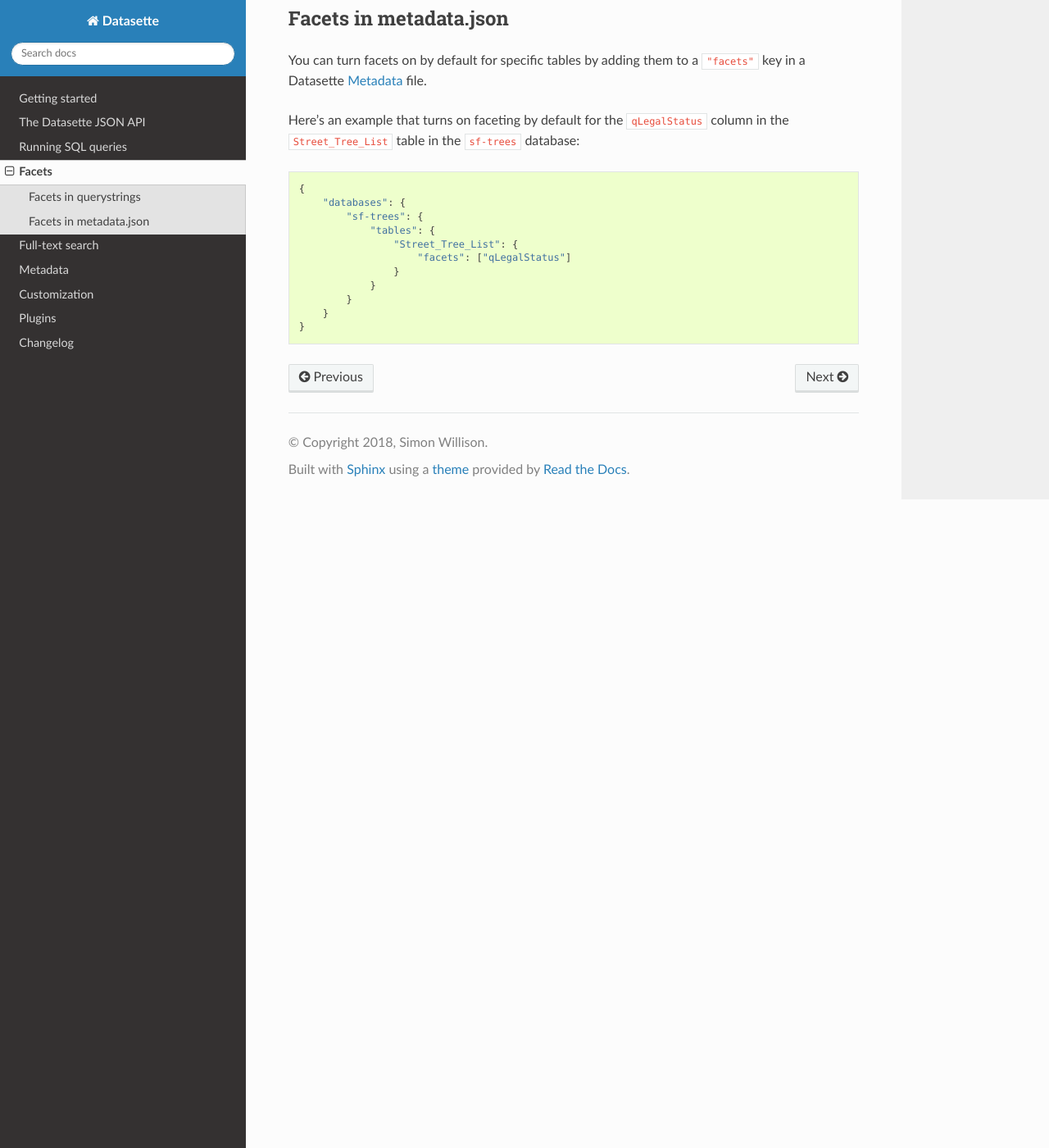
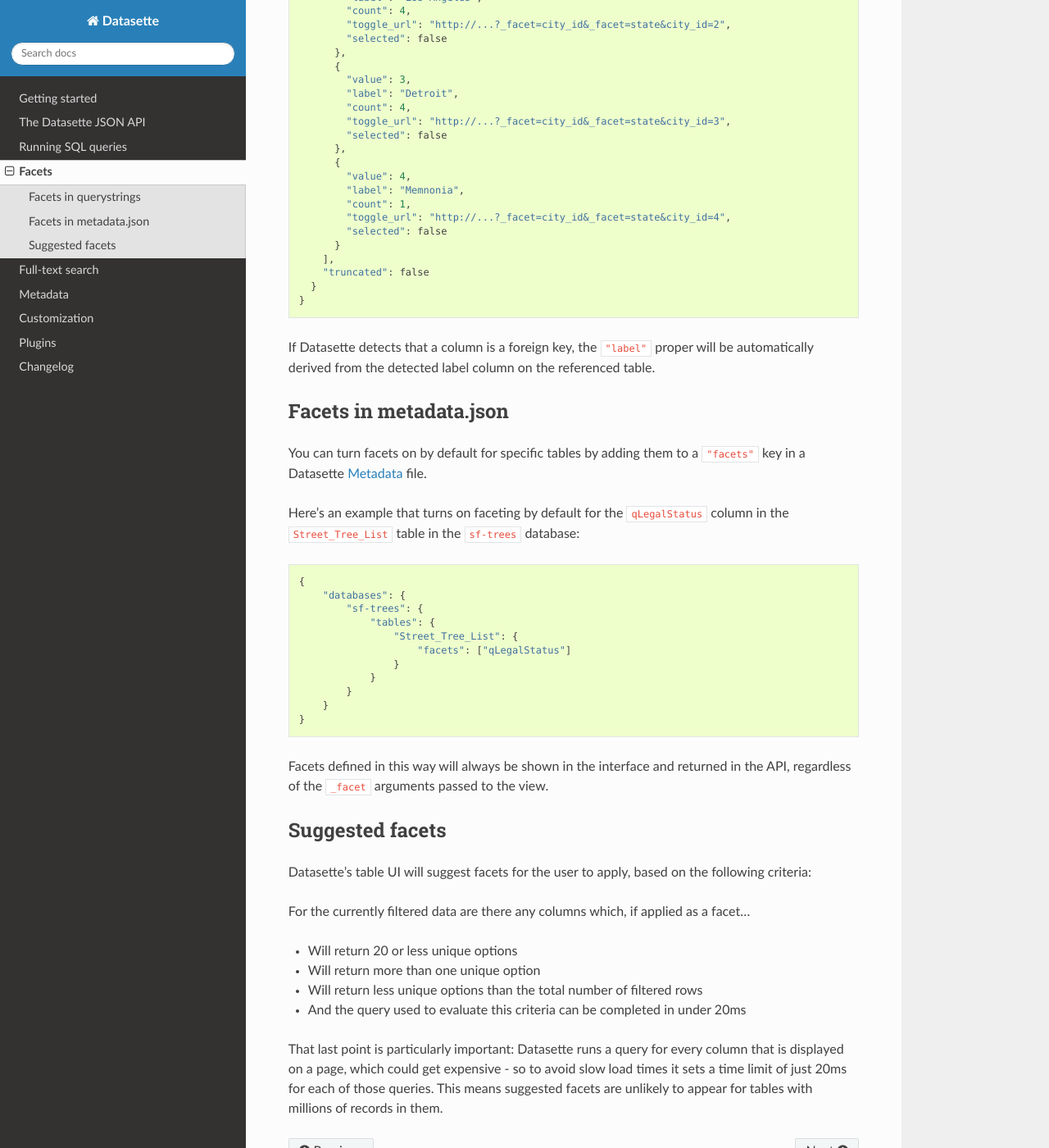
Before and after one commit to simonw/datasette, a Sphinx documentation site: the page built from docs/facets.rst, in a window 1280 px wide and 1400 px high, scrolled down 1320 px. Shown: the whole window at 82% size. Built offline with Sphinx 7.4.7 and the Read the Docs theme 2.0.0, drawn with Linux system fonts in a browser that asks for light colours; some of the changed text lies outside the part shown.

Commit message:
Clarified relationship between metadata and _facet= facets, updated docs - refs @255

```diff
--- a/docs/facets.rst
+++ b/docs/facets.rst
@@ -18,42 +16,71 @@ To turn on faceting for specific columns on a Datasette table view, add one or m
 
 This works for both the HTML interface and the ``.json`` view. When enabled, facets will cause a ``facet_results`` block to be added to the JSON output, looking something like this::
 
-    "facet_results": {
-      "state": [
-        {
-          "value": "CA",
-          "count": 10,
-          "selected": false,
-          "toggle_url": "http://...&state=CA"
-        },
-        {
-          "value": "MI",
-          "count": 4,
-          "selected": false,
-          "toggle_url": "http://...&state=MI"
-        }
-      ],
-      "city": [
-        {
-          "value": "San Francisco",
-          "count": 6,
-          "selected": false,
-          "toggle_url": "http://...=San+Francisco"
-        },
-        {
-          "value": "Detroit",
-          "count": 4,
-          "selected": false,
-          "toggle_url": "http://...&city=Detroit"
-        },
-        {
-          "value": "Los Angeles",
-          "count": 4,
-          "selected": false,
-          "toggle_url": "http://...=Los+Angeles"
-        }
-      ]
+    {
+      "state": {
+        "name": "state",
+        "results": [
+          {
+            "value": "CA",
+            "label": "CA",
+            "count": 10,
+            "toggle_url": "http://...?_facet=city_id&_facet=state&state=CA",
+            "selected": false
+          },
+          {
+            "value": "MI",
+            "label": "MI",
+            "count": 4,
+            "toggle_url": "http://...?_facet=city_id&_facet=state&state=MI",
+            "selected": false
+          },
+          {
+            "value": "MC",
+            "label": "MC",
+            "count": 1,
+            "toggle_url": "http://...?_facet=city_id&_facet=state&state=MC",
+            "selected": false
+          }
+        ],
+        "truncated": false
+      }
+      "city_id": {
+        "name": "city_id",
+        "results": [
+          {
+            "value": 1,
+            "label": "San Francisco",
+            "count": 6,
+            "toggle_url": "http://...?_facet=city_id&_facet=state&city_id=1",
+            "selected": false
+          },
+          {
+            "value": 2,
+            "label": "Los Angeles",
+            "count": 4,
+            "toggle_url": "http://...?_facet=city_id&_facet=state&city_id=2",
+            "selected": false
+          },
+          {
+            "value": 3,
+            "label": "Detroit",
+            "count": 4,
+            "toggle_url": "http://...?_facet=city_id&_facet=state&city_id=3",
+            "selected": false
+          },
+          {
+            "value": 4,
+            "label": "Memnonia",
+            "count": 1,
+            "toggle_url": "http://...?_facet=city_id&_facet=state&city_id=4",
+            "selected": false
+          }
+        ],
+        "truncated": false
+      }
     }
+
+If Datasette detects that a column is a foreign key, the ``"label"`` proper will be automatically derived from the detected label column on the referenced table.
 
 Facets in metadata.json
 -----------------------
@@ -73,3 +100,19 @@ Here's an example that turns on faceting by default for the ``qLegalStatus`` col
             }
         }
     }
+
+Facets defined in this way will always be shown in the interface and returned in the API, regardless of the ``_facet`` arguments passed to the view.
+
+Suggested facets
+----------------
+
+Datasette's table UI will suggest facets for the user to apply, based on the following criteria:
+
+For the currently filtered data are there any columns which, if applied as a facet...
+
+* Will return 20 or less unique options
+* Will return more than one unique option
+* Will return less unique options than the total number of filtered rows
+* And the query used to evaluate this criteria can be completed in under 20ms
+
+That last point is particularly important: Datasette runs a query for every column that is displayed on a page, which could get expensive - so to avoid slow load times it sets a time limit of just 20ms for each of those queries. This means suggested facets are unlikely to appear for tables with millions of records in them.
```
Also changed, not shown: other parts of docs/facets.rst (+0 -2 lines), 2 other files.
